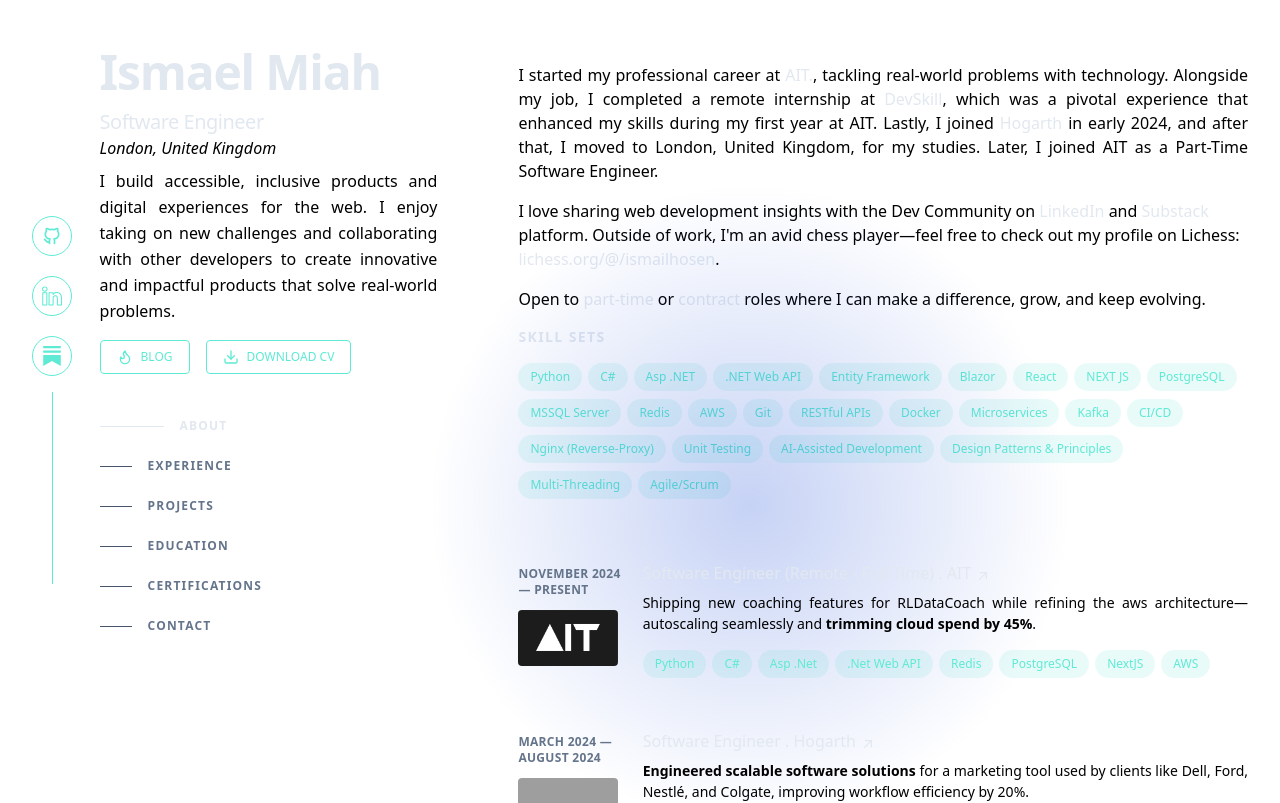
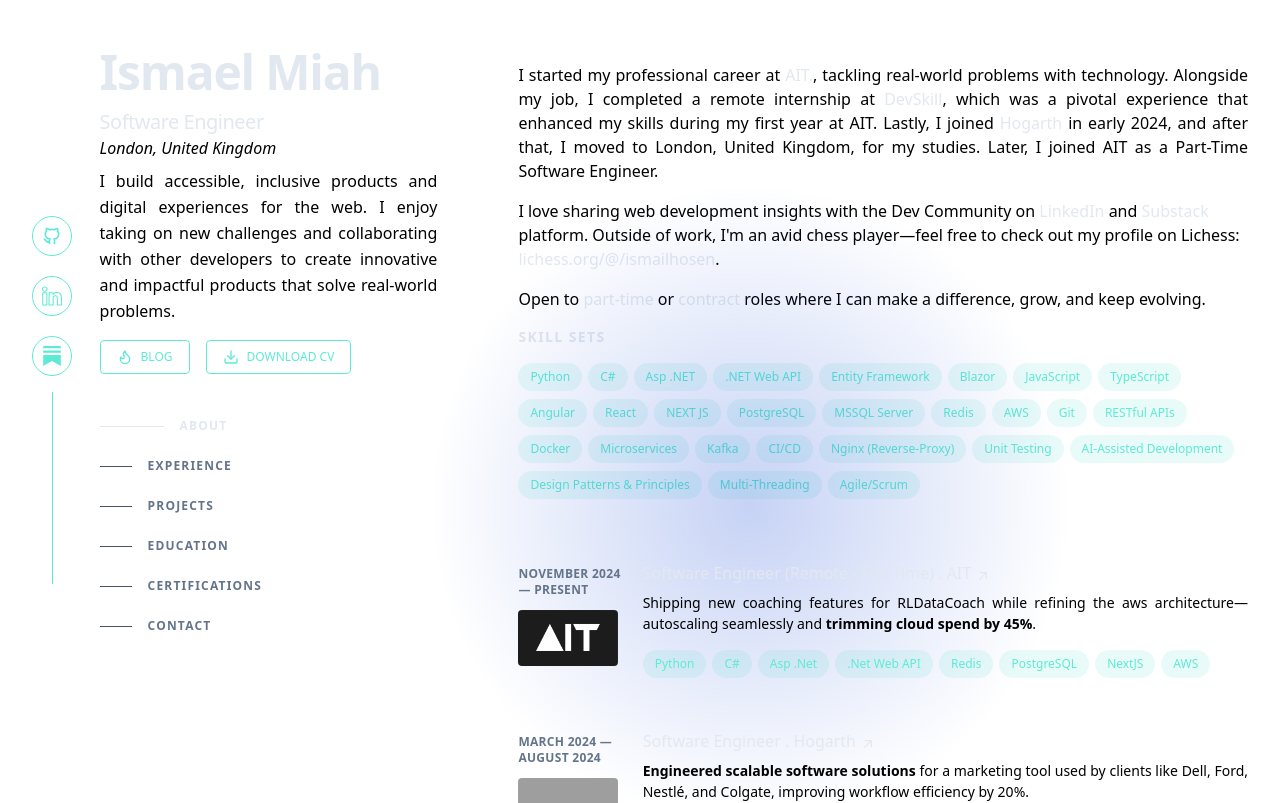
Before and after one commit to ismaelmiah/Portfolio-v2, a Next.js app: page / in a window 1280 px wide. Shown: the top 803 px of the page. Built offline with nearby package versions, Linux system fonts and the light colour scheme; grey boxes are pictures that could not be loaded.

Commit message:
Add JavaScript, TypeScript, and Angular to skill sets

```diff
--- a/pages/about/index.tsx
+++ b/pages/about/index.tsx
@@ -120,6 +120,21 @@
             </li>
             <li className="mr-1.5 mt-2">
               <div className="flex items-center rounded-full bg-teal-400/10 px-3 py-1 text-xs font-medium leading-5 text-teal-300 ">
+                JavaScript
+              </div>
+            </li>
+            <li className="mr-1.5 mt-2">
+              <div className="flex items-center rounded-full bg-teal-400/10 px-3 py-1 text-xs font-medium leading-5 text-teal-300 ">
+                TypeScript
+              </div>
+            </li>
+            <li className="mr-1.5 mt-2">
+              <div className="flex items-center rounded-full bg-teal-400/10 px-3 py-1 text-xs font-medium leading-5 text-teal-300 ">
+                Angular
+              </div>
+            </li>
+            <li className="mr-1.5 mt-2">
+              <div className="flex items-center rounded-full bg-teal-400/10 px-3 py-1 text-xs font-medium leading-5 text-teal-300 ">
                 React
               </div>
             </li>
```
